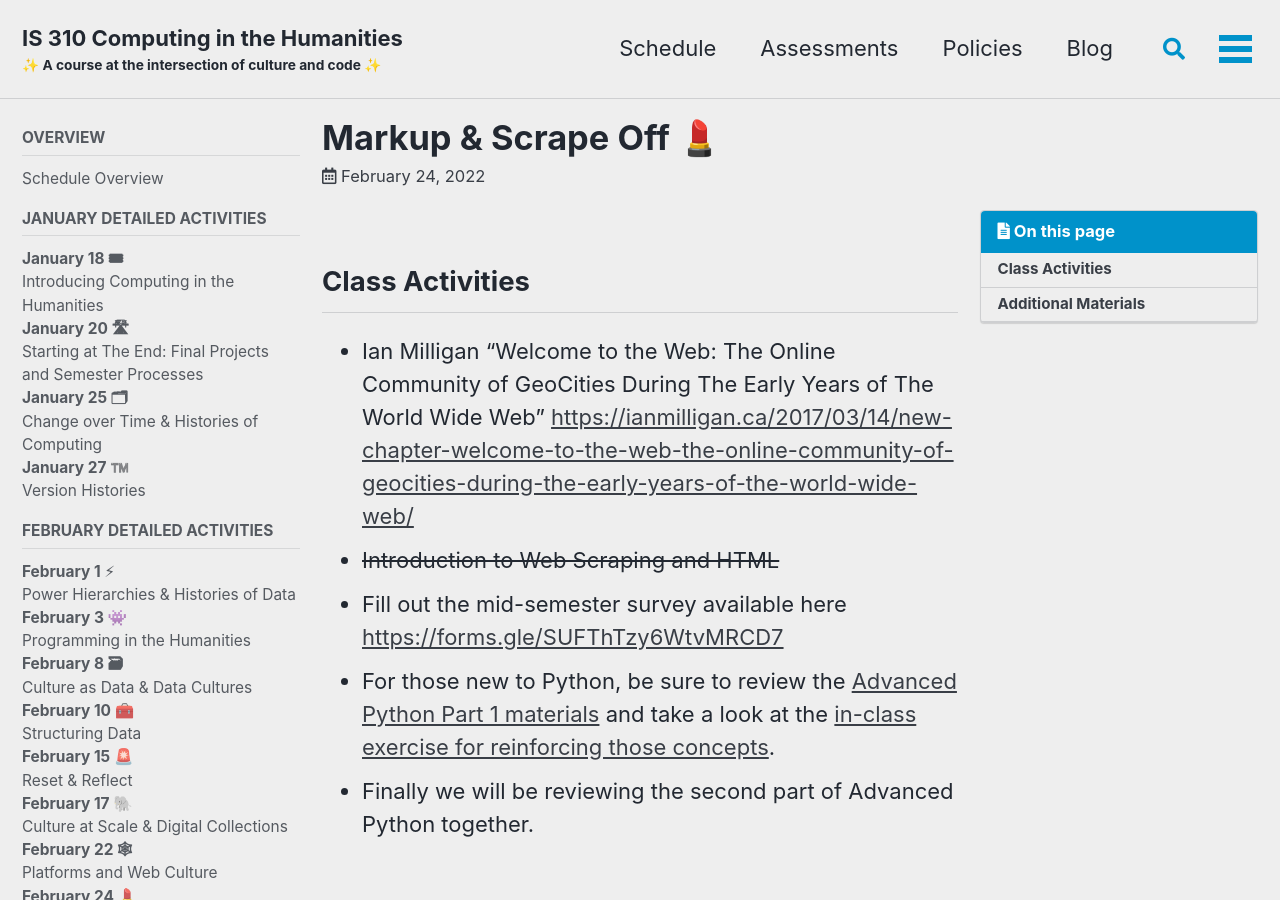
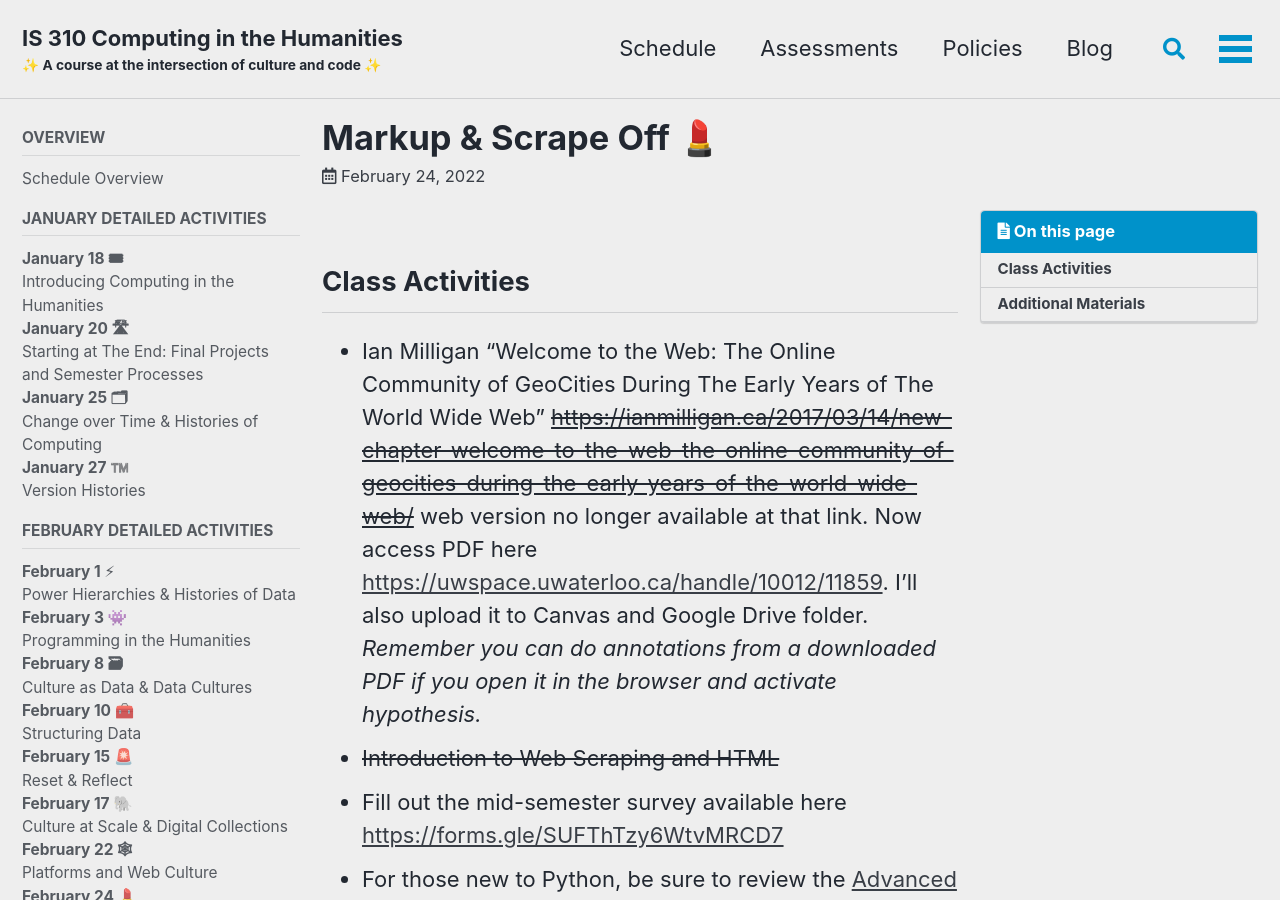
Before and after one commit to ZoeLeBlanc/is310-computing-humanities-2022, a Jekyll site: the page built from _schedule/12-markup-and-scrape-off.md, in a window 1280 px wide and 900 px high. Built offline with Jekyll 4.4.1, drawn with Linux system fonts in a browser that asks for light colours; cached includes are drawn as plain includes; our own code applies the rules of GitHub Pages for plain Markdown files.

Commit message:
updates to reading

```diff
--- a/_schedule/12-markup-and-scrape-off.md
+++ b/_schedule/12-markup-and-scrape-off.md
@@ -7,7 +7,7 @@ class_date: 2022-02-24
 
 ## Class Activities
 
-- Ian Milligan “Welcome to the Web: The Online Community of GeoCities During The Early Years of The World Wide Web” <https://ianmilligan.ca/2017/03/14/new-chapter-welcome-to-the-web-the-online-community-of-geocities-during-the-early-years-of-the-world-wide-web/>
+- Ian Milligan “Welcome to the Web: The Online Community of GeoCities During The Early Years of The World Wide Web” ~~<https://ianmilligan.ca/2017/03/14/new-chapter-welcome-to-the-web-the-online-community-of-geocities-during-the-early-years-of-the-world-wide-web/>~~ web version no longer available at that link. Now access PDF here <https://uwspace.uwaterloo.ca/handle/10012/11859>. I'll also upload it to Canvas and Google Drive folder. *Remember you can do annotations from a downloaded PDF if you open it in the browser and activate hypothesis.*
 - ~~Introduction to Web Scraping and HTML~~
 - Fill out the mid-semester survey available here <https://forms.gle/SUFThTzy6WtvMRCD7>
 - For those new to Python, be sure to review the [Advanced Python Part 1 materials]({{site.baseurl}}/materials/advanced-python/01-more-python) and take a look at the [in-class exercise for reinforcing those concepts]({{site.baseurl}}/materials/advanced-python/02-inclass-exercise).
```
